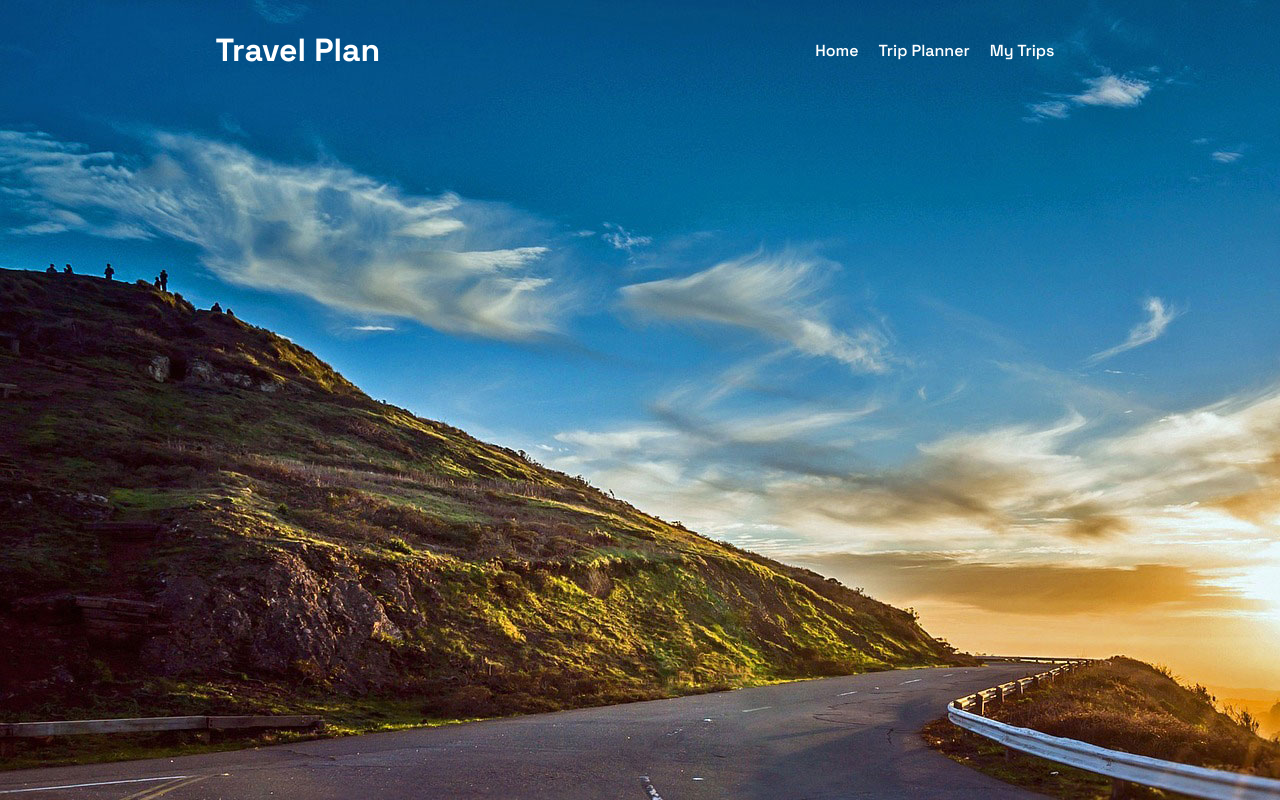
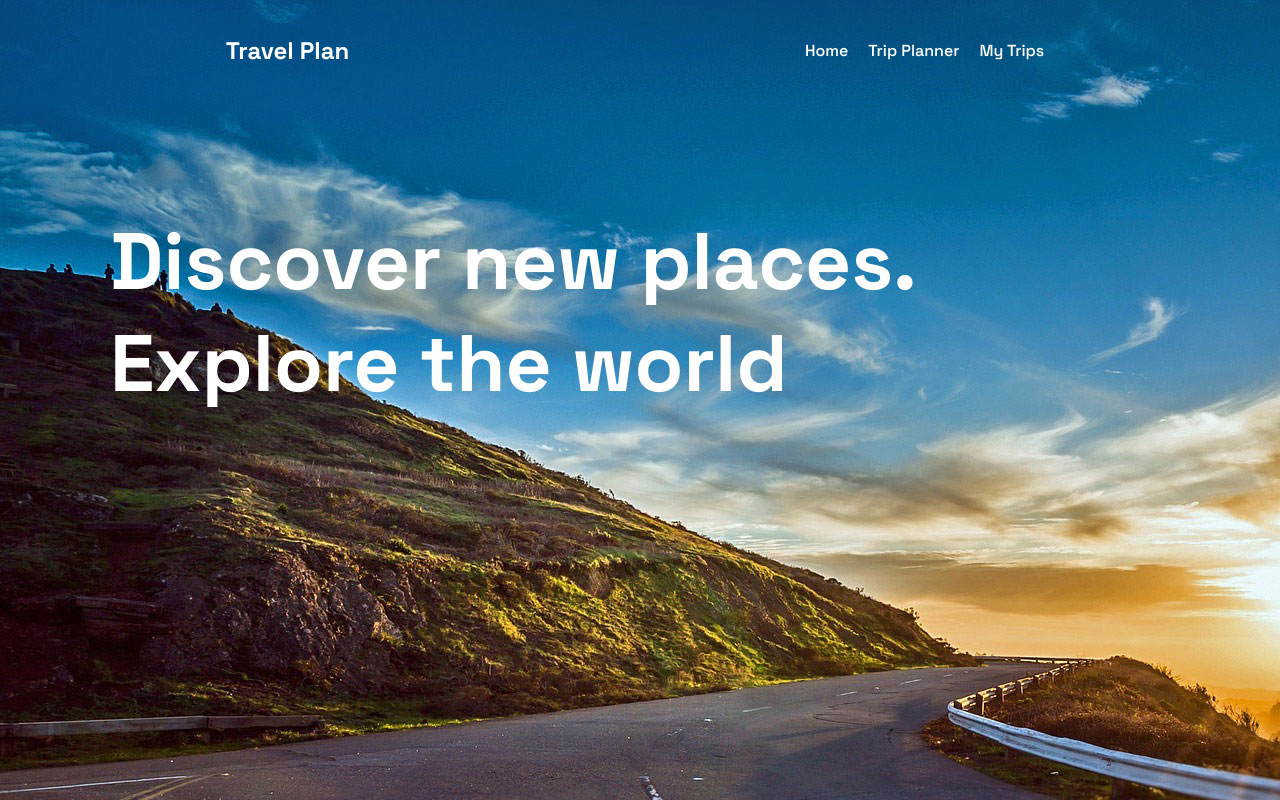
Before and after one commit to gadu-vit/prototipo-travel-plan, a plain HTML site: page index.html in a window 1280 px wide. Drawn offline with Linux system fonts and the light colour scheme.

Commit message:
add section hero

```diff
--- a/index.html
+++ b/index.html
@@ -14,7 +14,7 @@
     <main>
         <header>
             <div class="title-content">
-                <h1 class="show-tablet-desktop">Travel Plan</h1>
+                <a class="show-tablet-desktop" href="index.html">Travel Plan</a>
             </div>
             <div class="list-header">
                 <nav class="show-desktop">
@@ -26,6 +26,11 @@
                 </nav>
             </div>
         </header>
+        <section class="hero">
+            <div class="text-body">
+                <h1>Discover new places.<br />Explore the world</h1>
+            </div>
+        </section>
     </main>
 </body>
 </html>
--- a/src/css/index.css
+++ b/src/css/index.css
@@ -33,8 +33,23 @@ main header {
     z-index: 1;
 }
 
+main header div.title-content a {
+    font-size: 1.5em;
+    font-weight: 700;
+    text-decoration: none;
+    color: #fff;
+}
+
 main div.list-header > nav a {
     color: #FFF;
     text-decoration: none;
     font-weight: 550;
 }
+
+main section div.text-body h1 {
+    padding: 10px;
+    margin: 100px;
+    position: inherit;
+    font-size: 5em;
+    color: #FFF;
+}
```
